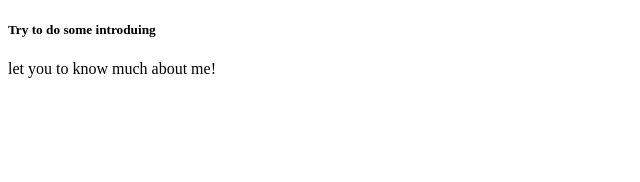
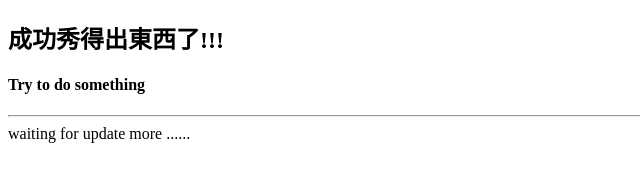
Before and after one commit to YLASH/YLASH.github.io, a plain HTML site: page index.html in a window 1280 px wide. Shown: the whole page, without its empty margins (0-640 px from the left). Drawn offline with Linux system fonts and the light colour scheme.

Commit message:
2 commit

```diff
--- a/index.html
+++ b/index.html
@@ -1,10 +1,13 @@
 <!DOCTYPE html>
 <html>
     <head>
-      <h5>Try to do some introduing</h5>
+      <h2>成功秀得出東西了!!!</h2>
     </head>
     <body>
-        let you to know much about me!
+        <h4>Try to do something</h4>
+
+        <hr>
+        waiting for update more ......
 
     </body>
 </html>
```
